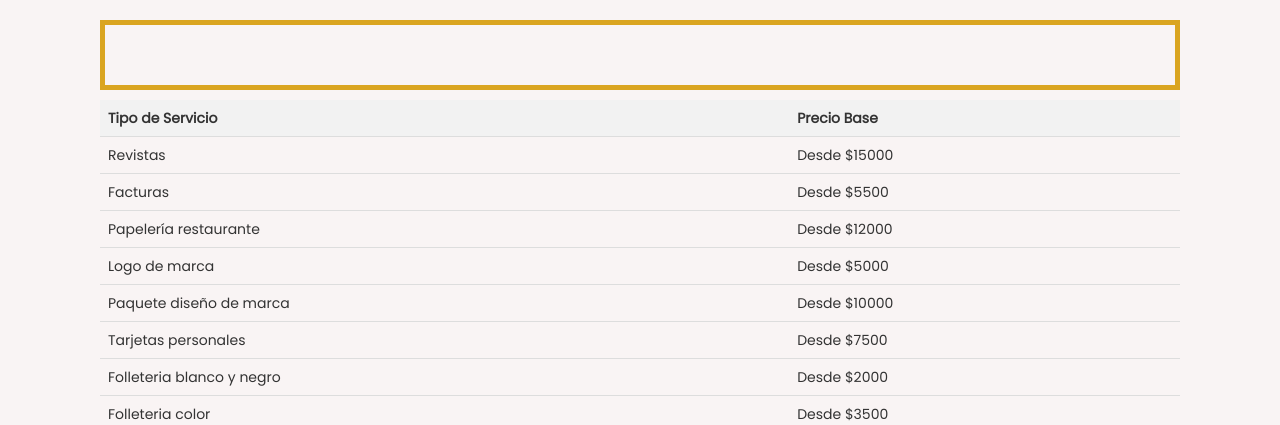
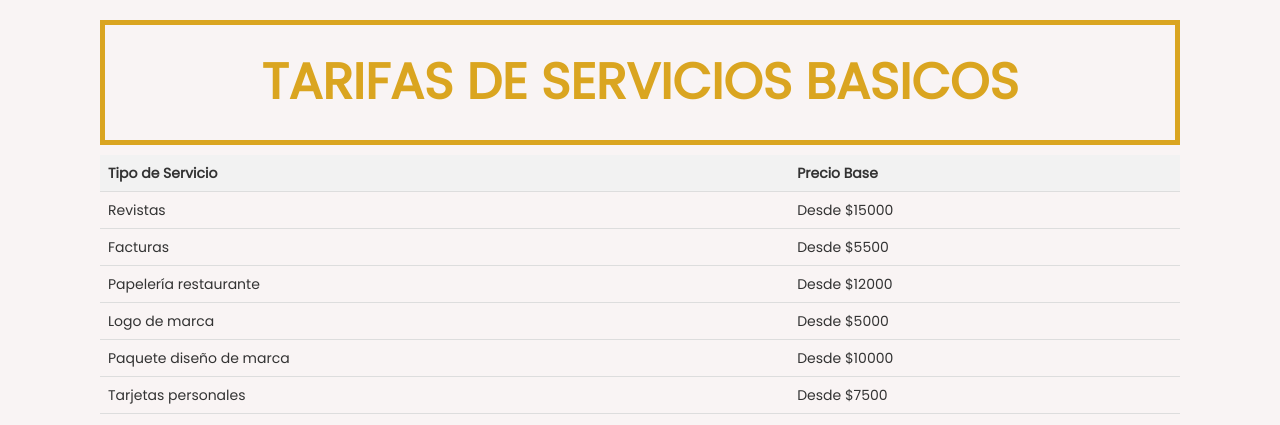
Before and after one commit to M-soledad/segundapreentrega, a website: page pages/tarifas.html in a window 1280 px wide. Shown: the part 100-525 px from the top of the page. Drawn offline with nearby package versions, Linux system fonts and the light colour scheme.

Commit message:
correccion

```diff
--- a/pages/tarifas.html
+++ b/pages/tarifas.html
@@ -43,7 +43,7 @@
     </nav>
   </header>
     <main>
-      <h1> </h1>
+      <h1> TARIFAS DE SERVICIOS BASICOS </h1>
       <table>
         <thead>
           <tr>
```
